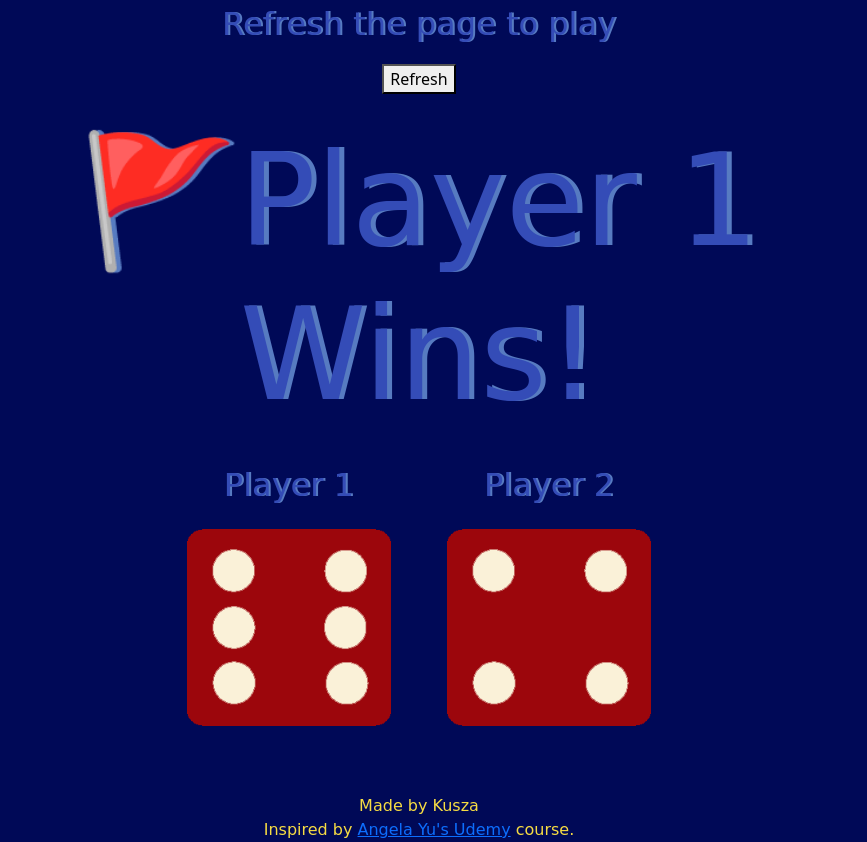
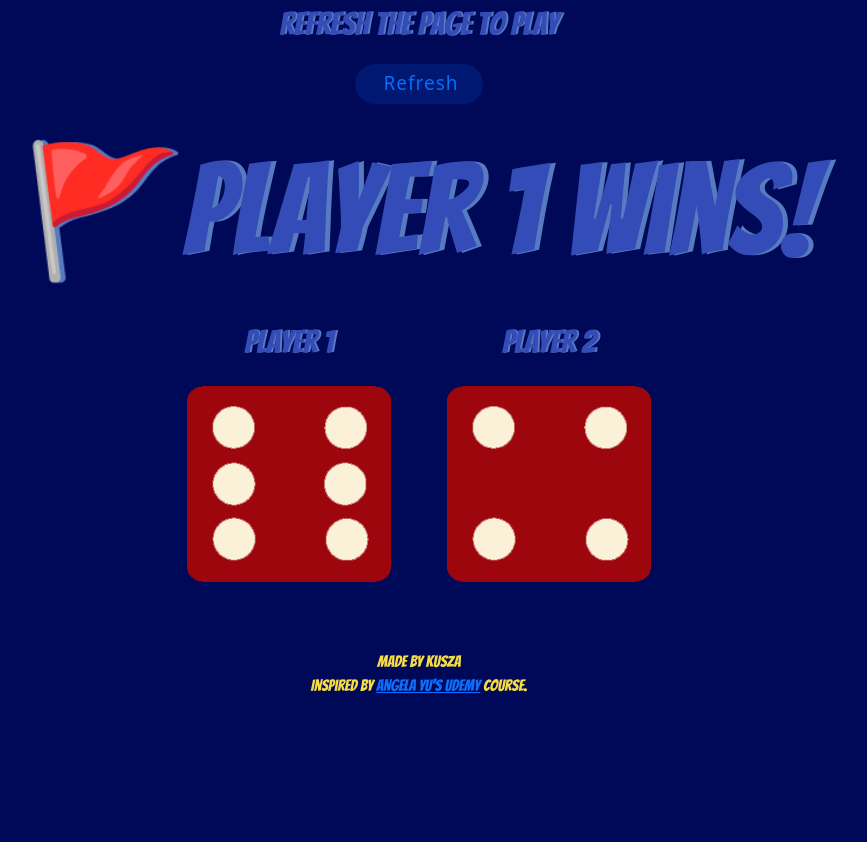
Before and after one commit to Kuszage/diceGame, a plain HTML site: page index.html in a window 1280 px wide. Shown: the whole page, without its empty margins (221-1088 px from the left). After the commit the page ends 800 px from the top, so only its background shows below. Drawn offline with nearby package versions, Linux system fonts and the light colour scheme; a web font is replaced by a local one.

Commit message:
Update styles.css

```diff
--- a/styles.css
+++ b/styles.css
@@ -16,7 +16,7 @@ body {
 
 h1 {
   margin: 30px;
-  font-family: 'Lobster', cursive;
+  font-family: 'Bangers', bold;
   text-shadow: 5px 0 #577BC1;
   font-size: 8rem;
   color: #344CB7;
@@ -25,7 +25,7 @@ h1 {
 p {
   font-size: 2rem;
   color: #344CB7;
-  font-family: 'Indie Flower', cursive;
+  font-family: 'Bangers', bold;
   text-shadow: 2px 0 #577BC1;
 }
 
@@ -37,6 +37,56 @@ footer {
   margin-top: 5%;
   color: #F6DC43;
   text-align: center;
-  font-family: 'Indie Flower', cursive;
+  font-family: 'Bangers', bold;
 
 }
+
+.button {
+  align-items: center;
+  padding: 8px 12px 8px 16px;
+  gap: 8px;
+  height: 40px;
+  width: 128px;
+  border: none;
+  background: #056bfa27;
+  border-radius: 20px;
+  cursor: pointer;
+}
+
+.lable {
+  margin-top: 1px;
+  font-size: 19px;
+  line-height: 22px;
+  color: #056dfa;
+  letter-spacing: 1px;
+}
+
+.button:hover {
+  background: #056bfa49;
+}
+
+.button:hover .svg-icon {
+  animation: spin 1s linear infinite;
+}
+
+@keyframes spin {
+  0% {
+    transform: rotate(0deg);
+  }
+
+  25% {
+    transform: rotate(-8deg);
+  }
+
+  50% {
+    transform: rotate(0deg);
+  }
+
+  75% {
+    transform: rotate(8deg);
+  }
+
+  100% {
+    transform: rotate(0deg);
+  }
+}
```
